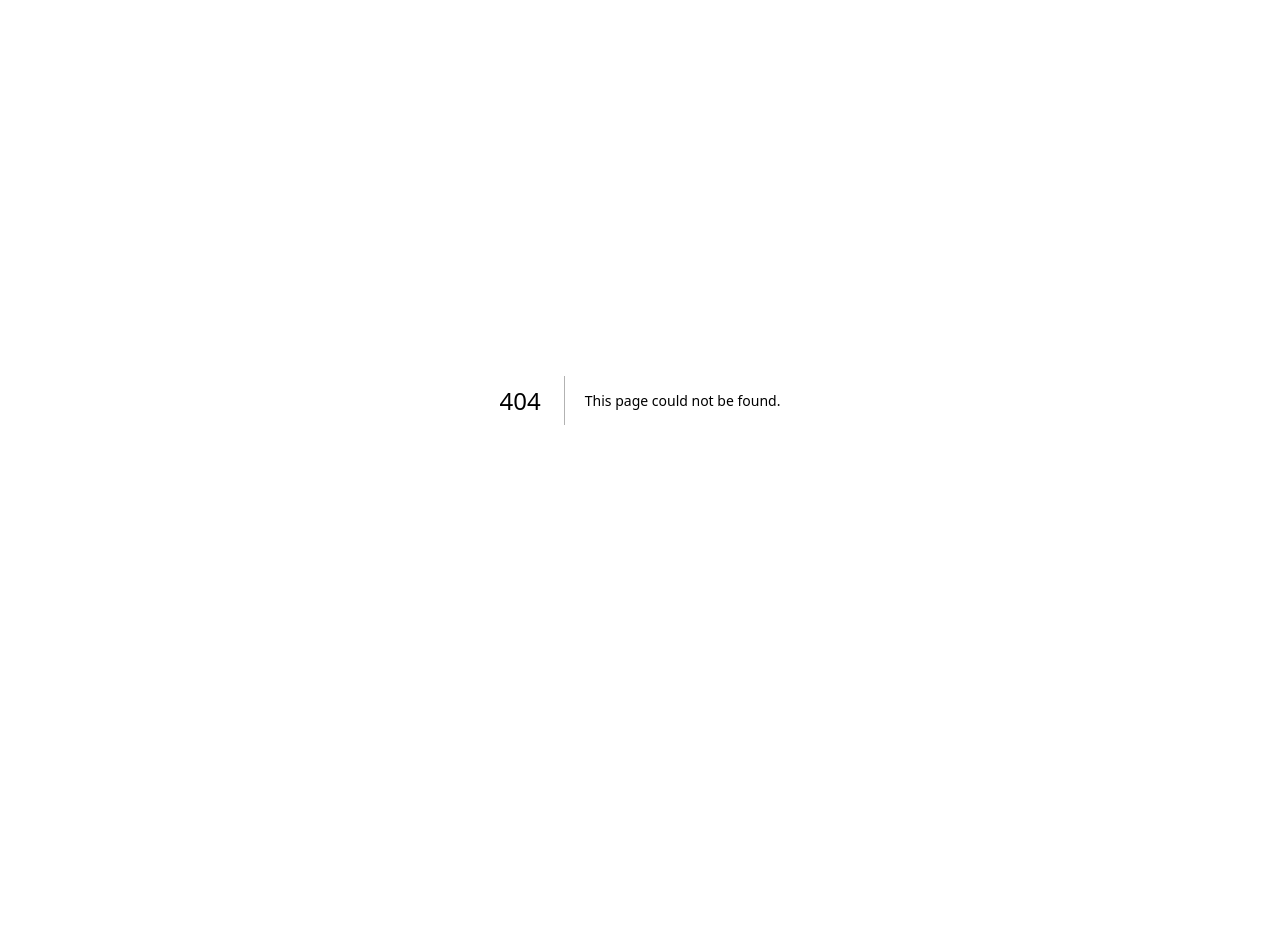
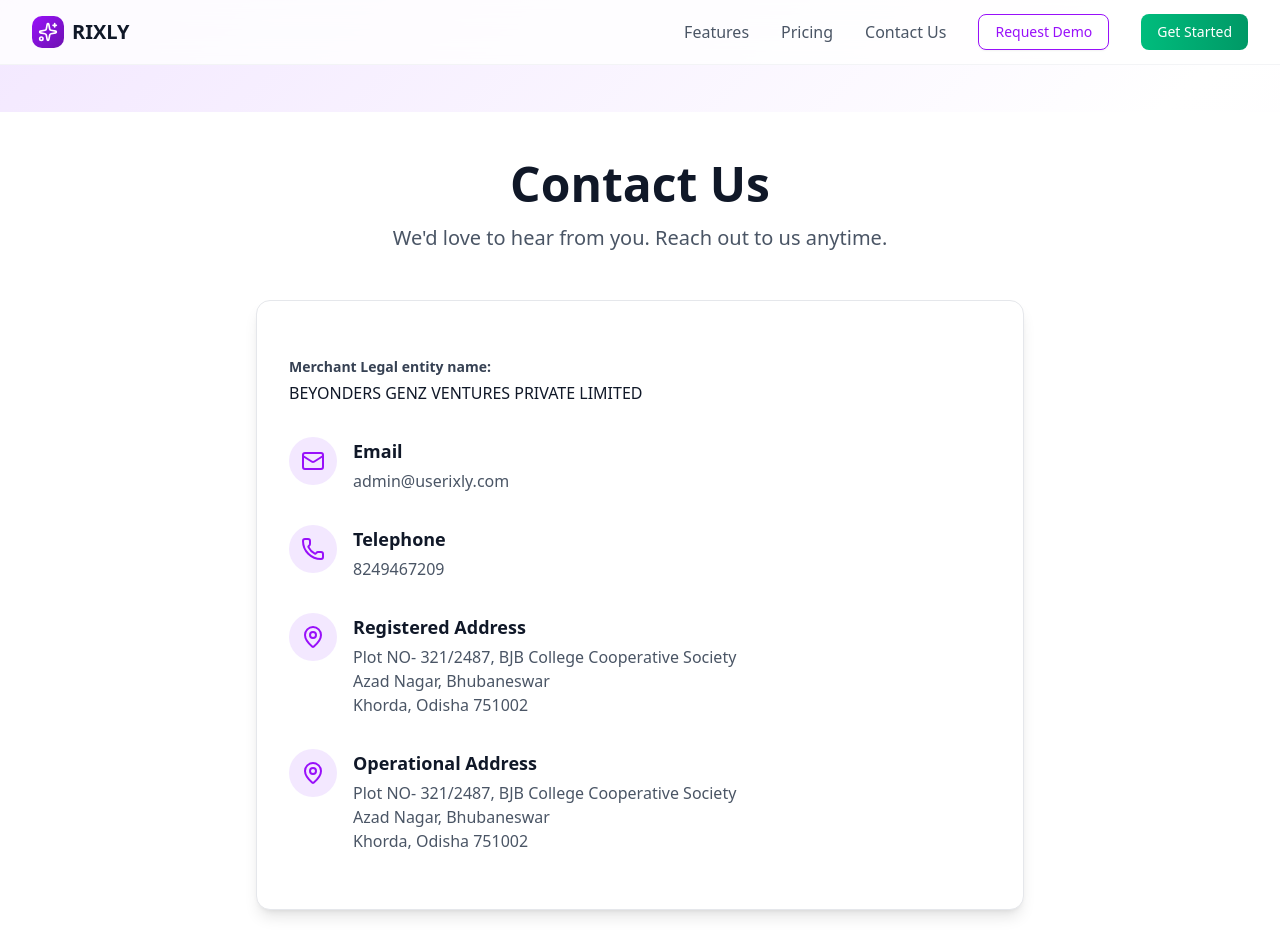
Before and after one commit to UltimateSolution8/LinkedIn, a Next.js app: page /contactus in a window 1280 px wide. Before the commit this address had no page. Shown: the top 944 px of the page. Before the commit the page ends 800 px from the top, so only its background shows below. Built offline with nearby package versions, Linux system fonts and the light colour scheme; no server answers.

Commit message:
Add contact us page

```diff
--- /dev/null
+++ b/app/(home)/contactus/page.tsx
@@ -0,0 +1,118 @@
+"use client";
+
+import { Card, CardContent } from "@/components/ui/card";
+import { Mail, Phone, MapPin } from "lucide-react";
+
+export default function ContactUsPage() {
+  return (
+    <div className="min-h-screen bg-white py-12 px-4 sm:px-6 lg:px-8">
+      <div className="max-w-3xl mx-auto">
+        {/* Page Header */}
+        <div className="text-center mb-12">
+          <h1 className="text-4xl sm:text-5xl font-bold text-gray-900 mb-4">
+            Contact Us
+          </h1>
+          <p className="text-xl text-gray-600">
+            We'd love to hear from you. Reach out to us anytime.
+          </p>
+        </div>
+
+        {/* Contact Information Card */}
+        <Card className="shadow-lg border border-gray-200">
+          <CardContent className="p-8 space-y-8">
+            {/* Merchant Legal Entity */}
+            <div>
+              <p className="text-sm font-semibold text-gray-700 mb-1">
+                Merchant Legal entity name:
+              </p>
+              <p className="text-gray-900">
+                BEYONDERS GENZ VENTURES PRIVATE LIMITED
+              </p>
+            </div>
+
+            {/* Email */}
+            <div className="flex items-start gap-4">
+              <div className="flex-shrink-0 w-12 h-12 bg-purple-100 rounded-full flex items-center justify-center">
+                <Mail className="w-6 h-6 text-purple-600" />
+              </div>
+              <div>
+                <h3 className="text-lg font-semibold text-gray-900 mb-1">
+                  Email
+                </h3>
+                <a
+                  href="mailto:admin@userixly.com"
+                  className="text-gray-600 hover:text-purple-600 transition"
+                >
+                  admin@userixly.com
+                </a>
+              </div>
+            </div>
+
+            {/* Phone */}
+            <div className="flex items-start gap-4">
+              <div className="flex-shrink-0 w-12 h-12 bg-purple-100 rounded-full flex items-center justify-center">
+                <Phone className="w-6 h-6 text-purple-600" />
+              </div>
+              <div>
+                <h3 className="text-lg font-semibold text-gray-900 mb-1">
+                  Telephone
+                </h3>
+                <a
+                  href="tel:8249467209"
+                  className="text-gray-600 hover:text-purple-600 transition"
+                >
+                  8249467209
+                </a>
+              </div>
+            </div>
+
+            {/* Registered Address */}
+            <div className="flex items-start gap-4">
+              <div className="flex-shrink-0 w-12 h-12 bg-purple-100 rounded-full flex items-center justify-center">
+                <MapPin className="w-6 h-6 text-purple-600" />
+              </div>
+              <div>
+                <h3 className="text-lg font-semibold text-gray-900 mb-1">
+                  Registered Address
+                </h3>
+                <p className="text-gray-600">
+                  Plot NO- 321/2487, BJB College Cooperative Society
+                  <br />
+                  Azad Nagar, Bhubaneswar
+                  <br />
+                  Khorda, Odisha 751002
+                </p>
+              </div>
+            </div>
+
+            {/* Operational Address */}
+            <div className="flex items-start gap-4">
+              <div className="flex-shrink-0 w-12 h-12 bg-purple-100 rounded-full flex items-center justify-center">
+                <MapPin className="w-6 h-6 text-purple-600" />
+              </div>
+              <div>
+                <h3 className="text-lg font-semibold text-gray-900 mb-1">
+                  Operational Address
+                </h3>
+                <p className="text-gray-600">
+                  Plot NO- 321/2487, BJB College Cooperative Society
+                  <br />
+                  Azad Nagar, Bhubaneswar
+                  <br />
+                  Khorda, Odisha 751002
+                </p>
+              </div>
+            </div>
+          </CardContent>
+        </Card>
+
+        {/* Additional Info */}
+        <div className="mt-8 text-center">
+          <p className="text-sm text-gray-500">
+            Our team typically responds within 24 hours during business days.
+          </p>
+        </div>
+      </div>
+    </div>
+  );
+}
--- a/components/Footer.tsx
+++ b/components/Footer.tsx
@@ -5,9 +5,15 @@ const Footer = () => {
     <footer className="py-8 px-4 sm:px-6 lg:px-8 bg-white border-t border-gray-100">
       <div className="max-w-7xl mx-auto flex flex-col sm:flex-row justify-between items-center space-y-4 sm:space-y-0">
         <p className="text-sm text-gray-500">
-          © 2025 RNLY. All rights reserved.
+          © 2025 RIXLY. All rights reserved.
         </p>
         <div className="flex space-x-6">
+          <a
+            href="/contactus"
+            className="text-sm text-gray-500 hover:text-gray-900 transition"
+          >
+            Contact Us
+          </a>
           <a
             href="/policies/terms"
             className="text-sm text-gray-500 hover:text-gray-900 transition"
--- a/components/Navbar.tsx
+++ b/components/Navbar.tsx
@@ -44,6 +44,7 @@ const Navbar = () => {
           <div className="hidden md:flex items-center space-x-8">
             <a href="#features" className="text-gray-600 hover:text-gray-900 transition">Features</a>
             <Link href="/pricing" className="text-gray-600 hover:text-gray-900 transition">Pricing</Link>
+            <Link href="/contactus" className="text-gray-600 hover:text-gray-900 transition">Contact Us</Link>
             {/* <a href="#dashboard" className="text-gray-600 hover:text-gray-900 transition">Dashboard</a> */}
             <Link href={`/request-demo`}>
               <Button variant="outline" className="border-purple-600 text-purple-600 hover:bg-purple-50">
```
